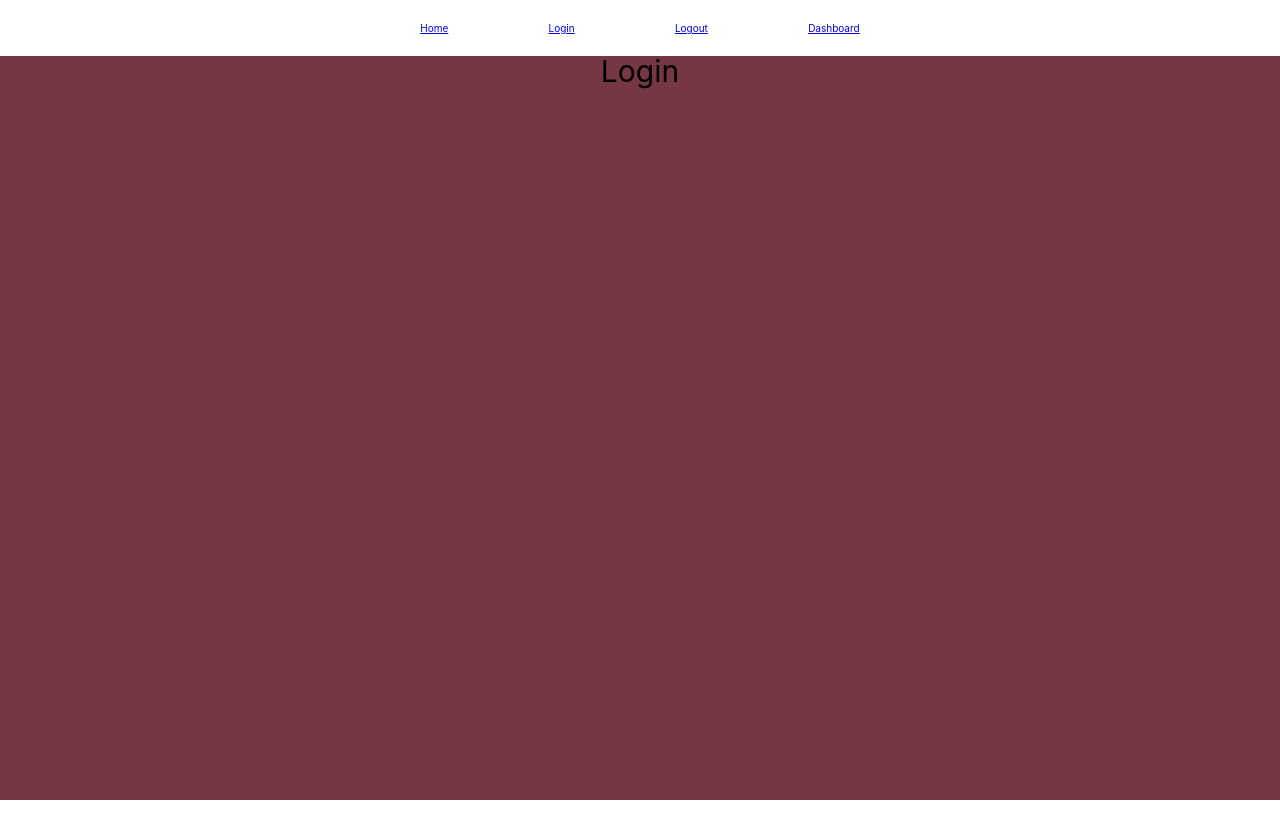
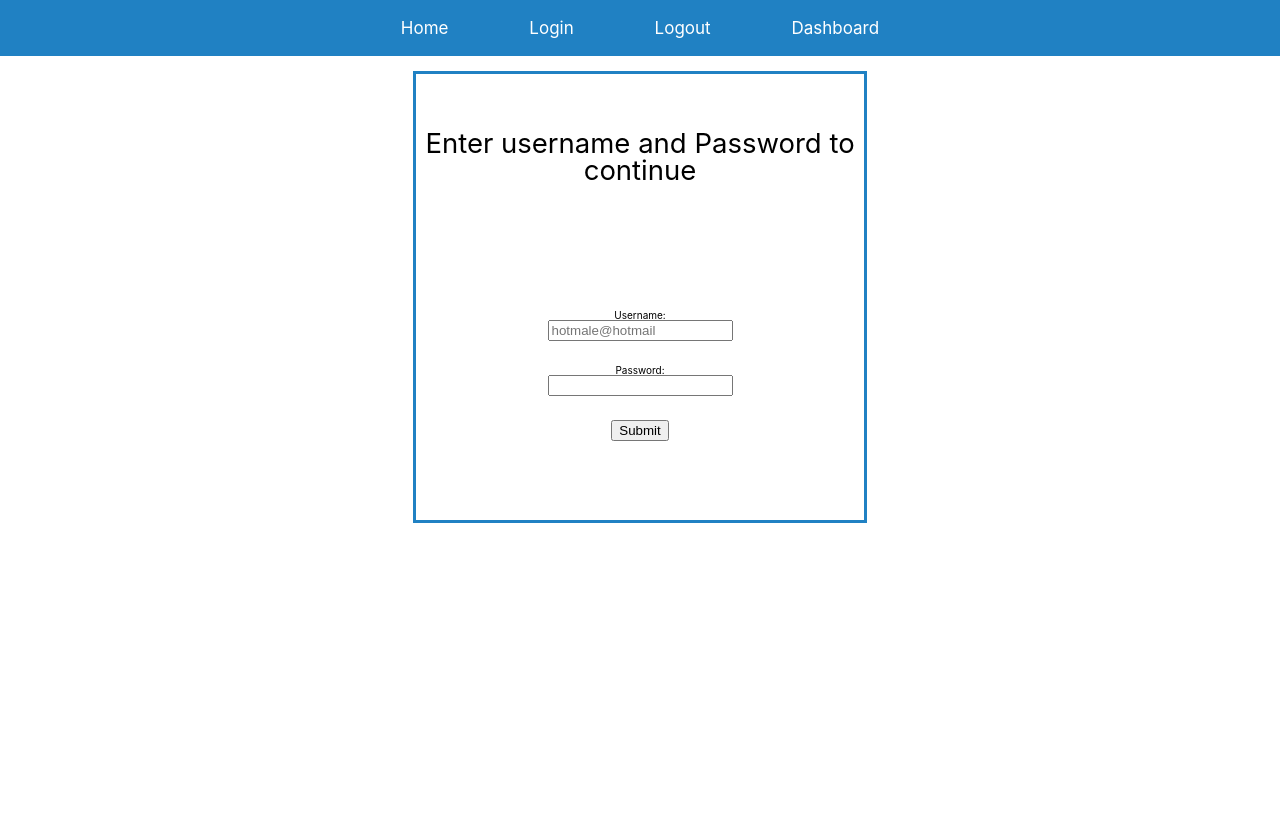
Before and after one commit to Build-Week-potluck-planner-9/front-end, a React (Create React App) app in the folder buildweek-potluck/: page /login in a window 1280 px wide. Built offline with nearby package versions, Linux system fonts and the light colour scheme.

Commit message:
Basic layout to get started

```diff
--- a/buildweek-potluck/src/App.css
+++ b/buildweek-potluck/src/App.css
@@ -1,8 +1,4 @@
-/* http://meyerweb.com/eric/tools/css/reset/
-   v2.0 | 20110126
-   License: none (public domain)
-*/
-
+                                    /* CSS RESET */
 html, body, div, span, applet, object, iframe,
 h1, h2, h3, h4, h5, h6, p, blockquote, pre,
 a, abbr, acronym, address, big, cite, code,
@@ -23,7 +19,7 @@ time, mark, audio, video {
 	font: inherit;
 	vertical-align: baseline;
 }
-/* HTML5 display-role reset for older browsers */
+                                    /* HTML5 display-role reset for older browsers */
 article, aside, details, figcaption, figure,
 footer, header, hgroup, menu, nav, section {
 	display: block;
@@ -39,38 +35,73 @@ body {
 h1 {
   font-size: 3rem;
 }
-
+                                     /* Styling for App component */
 .App {
   height: calc(100vh - 7vh);
   width: 100vw;
   text-align: center;
 }
-nav {
+                                    /* Styling for Header/navbar component*/
+.header {
   height: 7vh;
   width: 100%;
+  display: flex;
+  align-items: center;
+  justify-content: center;
+  background-color: #2081C3;
+}
+nav {
   width: 50%;
-  margin: 0 auto;
   display: flex;
   align-items: center;
   justify-content: space-evenly;
 }
+.links {
+  text-decoration: none;
+  font-weight: 400;
+  font-size: 1.7rem;
+  color: #fff;
+}
+                                    /* Styling for the Homepage/landing page component */
 .homepage {
   height: inherit;
   width: inherit;
-  background-color: #AA5042;
 }
+                                    /* Styling for the Login component */
 .login {
+  position: relative;
+  top: 2%;
   height: inherit;
   width: inherit;
-  background-color: #753742;
 }
+.loginWrap {
+  height: 60%;
+  width: 35%;
+  margin: 0 auto;
+  border: 3px solid #2081C3;
+  display: flex;
+  flex-direction: column;
+  align-items: center;
+  justify-content: space-around;
+}
+.loginTitle {
+  height: 10%;
+  font-size: 2.75rem;
+}
+form {
+  height: 40%;
+  display: flex;
+  flex-flow: column nowrap;
+  align-items: center;
+  justify-content: space-evenly;
+}
+                                    /* Styling for the logout component */
 .logout {
   height: inherit;
   width: inherit;
-  background-color: #D8BD8A;
 }
+                                    /* Styling for the dashboard component */
 .dashboard {
   height: inherit;
   width: inherit;
-  background-color: #4F3130;
 }
--- a/buildweek-potluck/src/Components/Dashboard.js
+++ b/buildweek-potluck/src/Components/Dashboard.js
@@ -2,8 +2,8 @@ import React from 'react'
 
 export default function Dashboard() {
     return (
-        <div className='dashboard'>
+        <section className='dashboard'>
             <h1>Dashboard</h1>
-        </div>
+        </section>
     )
 }
--- a/buildweek-potluck/src/Components/Header.js
+++ b/buildweek-potluck/src/Components/Header.js
@@ -5,10 +5,10 @@ export default function Header() {
     return (
         <div className='header'>
             <nav>
-            <Link to='/'>Home</Link>
-            <Link to='/login'>Login</Link>
-            <Link to='/logout'>Logout</Link>
-            <Link to='/dashboard'>Dashboard</Link>
+            <Link className='links' to='/'>Home</Link>
+            <Link className='links' to='/login'>Login</Link>
+            <Link className='links' to='/logout'>Logout</Link>
+            <Link className='links' to='/dashboard'>Dashboard</Link>
             </nav>
         </div>
     )
--- a/buildweek-potluck/src/Components/Home.js
+++ b/buildweek-potluck/src/Components/Home.js
@@ -2,8 +2,10 @@ import React from 'react'
 
 export default function Home() {
     return (
-        <div className='homepage'>
-            <h1>Home page.</h1>
-        </div>
+        <section className='homepage'>
+            <div>
+                <h1>Home page.</h1>
+            </div>
+        </section>
     )
 }
--- a/buildweek-potluck/src/Components/Login.js
+++ b/buildweek-potluck/src/Components/Login.js
@@ -1,9 +1,40 @@
 import React from 'react'
 
 export default function Login() {
+
+    const handleChange = (e) => {
+
+    }
+
     return (
-        <div className='login'>
-            <h1>Login</h1>
-        </div>
+        <section className='login'>
+            <div className='loginWrap'>
+                <div className='loginTitle'>
+                    <h2>Enter username and Password to continue</h2>
+                </div>
+                    <form>
+                        <label>
+                            <h5>Username:</h5>
+                            <input
+                                type='text'
+                                name='username'
+                                placeholder='hotmale@hotmail'
+                                onChange={handleChange}
+                            />
+                        </label>
+                        <label>
+                            <h5>Password:</h5>
+                            <input
+                                type='text'
+                                name='password'
+                                onChange={handleChange}
+                            />
+                        </label>
+                        <div>
+                        <button>Submit</button>
+                        </div>
+                    </form>
+            </div>
+        </section>
     )
 }
--- a/buildweek-potluck/src/Components/Logout.js
+++ b/buildweek-potluck/src/Components/Logout.js
@@ -2,8 +2,8 @@ import React from 'react'
 
 export default function Logout() {
     return (
-        <div className='logout'>
+        <section className='logout'>
             <h1>Logout</h1>
-        </div>
+        </section>
     )
 }
```
